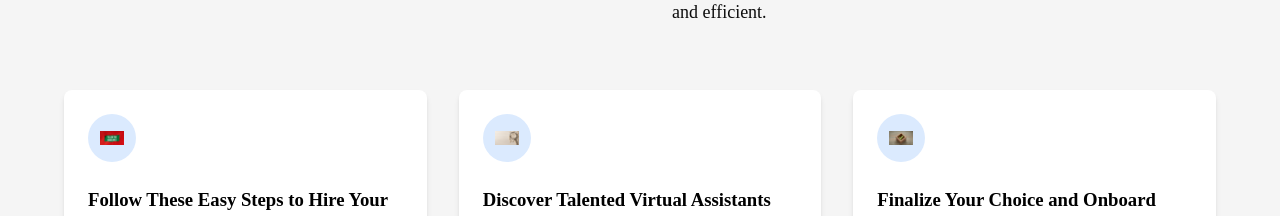
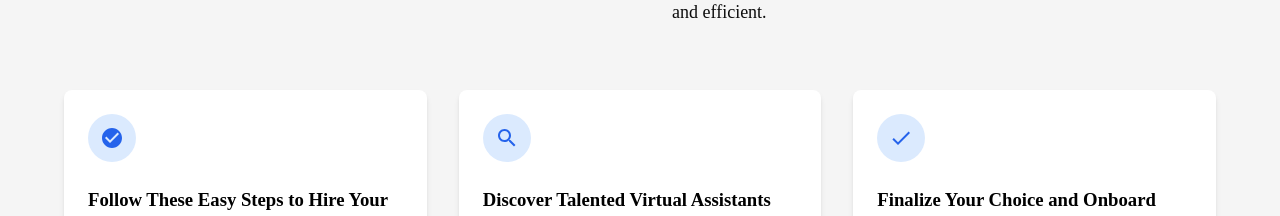
Before and after one commit to Lelcaren/Belyotte, a React (Vite) app: page /virtual-assistants in a window 1280 px wide. Shown: the part 1260-1476 px from the top of the page. Built offline with nearby package versions, Linux system fonts and the light colour scheme.

Commit message:
updated images

```diff
--- a/src/components/ExploreVa.jsx
+++ b/src/components/ExploreVa.jsx
@@ -73,7 +73,7 @@ const ExploreVa = ({ className = "" }) => {
       {/* Cards section */}
       <div className="w-full max-w-[1300px] flex flex-row flex-wrap items-stretch justify-center gap-8 z-10 text-left text-xl text-gray-800">
         <Column
-          placeholderImage="/public/find@2x.png"
+          placeholderImage="/find@2x.png"
           heading="Find the Perfect Virtual Assistant for Your Business Today"
           headingColor="#192c51"
           textDuisCursusMiQuisViverra="Our virtual assistants are skilled professionals ready to support your business with administrative tasks, customer service, and more."
@@ -83,7 +83,7 @@ const ExploreVa = ({ className = "" }) => {
           iconChevronRight="/icon--chevronright-1.svg"
         />
         <Column
-          placeholderImage="/public/unlock@2x.png"
+          placeholderImage="/unlock@2x.png"
           heading="Unlock Your Potential with Our Virtual Assistant Job Opportunities"
           headingColor="#192c51"
           textDuisCursusMiQuisViverra="Join our network of virtual assistants and take control of your career with flexible hours and competitive compensation."
@@ -93,7 +93,7 @@ const ExploreVa = ({ className = "" }) => {
           iconChevronRight="/icon--chevronright-1.svg"
         />
         <Column
-          placeholderImage="/public/diverse@2x.png"
+          placeholderImage="/diverse@2x.png"
           heading="Diverse Roles Available: Find Your Ideal Virtual Assistant Position"
           headingColor="#192c51"
           textDuisCursusMiQuisViverra="Browse our listings to discover exciting job opportunities tailored for your skills and experience in the virtual assistant field."
--- a/src/components/SimpleStepsVa.jsx
+++ b/src/components/SimpleStepsVa.jsx
@@ -1,10 +1,13 @@
 import PropTypes from "prop-types";
 
-const Column2 = ({ create, heading, text }) => {
+const Column2 = ({ icon, heading, text }) => {
   return (
     <div className="flex-1 rounded-lg bg-white shadow-md p-6 flex flex-col items-start justify-start gap-6">
       <div className="w-12 h-12 bg-blue-100 rounded-full flex items-center justify-center">
-        <img className="w-6 h-6 object-contain" alt="" src={create} />
+        {/* Using SVG icons instead of images */}
+        <div className="w-6 h-6 text-blue-600">
+          {icon}
+        </div>
       </div>
       <div className="self-stretch flex flex-col items-start justify-start gap-3">
         <h3 className="m-0 self-stretch relative text-xl font-semibold font-inherit leading-[150%] text-gray-800 mq450:text-base mq450:leading-[24px]">
@@ -19,12 +22,31 @@ const Column2 = ({ create, heading, text }) => {
 };
 
 Column2.propTypes = {
-  create: PropTypes.string.isRequired,
+  icon: PropTypes.node.isRequired,
   heading: PropTypes.string.isRequired,
   text: PropTypes.string.isRequired,
 };
 
 const SimpleStepsVa = ({ className = "" }) => {
+  // SVG icons for each step
+  const followIcon = (
+    <svg fill="currentColor" viewBox="0 0 24 24" className="w-6 h-6">
+      <path d="M12 2C6.48 2 2 6.48 2 12s4.48 10 10 10 10-4.48 10-10S17.52 2 12 2zm-2 15l-5-5 1.41-1.41L10 14.17l7.59-7.59L19 8l-9 9z"/>
+    </svg>
+  );
+
+  const discoverIcon = (
+    <svg fill="currentColor" viewBox="0 0 24 24" className="w-6 h-6">
+      <path d="M15.5 14h-.79l-.28-.27C15.41 12.59 16 11.11 16 9.5 16 5.91 13.09 3 9.5 3S3 5.91 3 9.5 5.91 16 9.5 16c1.61 0 3.09-.59 4.23-1.57l.27.28v.79l5 4.99L20.49 19l-4.99-5zm-6 0C7.01 14 5 11.99 5 9.5S7.01 5 9.5 5 14 7.01 14 9.5 11.99 14 9.5 14z"/>
+    </svg>
+  );
+
+  const finalizeIcon = (
+    <svg fill="currentColor" viewBox="0 0 24 24" className="w-6 h-6">
+      <path d="M9 16.2L4.8 12l-1.4 1.4L9 19 21 7l-1.4-1.4L9 16.2z"/>
+    </svg>
+  );
+
   return (
     <section
       className={`w-full bg-gray-50 overflow-hidden flex flex-col items-center justify-center py-24 px-16 box-border gap-16 relative rounded-lg mq750:py-16 mq750:px-8 mq750:box-border mq750:gap-10 mq450:gap-8 ${className}`}
@@ -50,17 +72,17 @@ const SimpleStepsVa = ({ className = "" }) => {
       <div className="self-stretch flex flex-col items-center justify-start">
         <div className="w-full max-w-[1312px] flex flex-row items-stretch justify-between gap-8 mq750:gap-6 mq450:flex-col">
           <Column2
-            create="/public/follow@2x.png"
+            icon={followIcon}
             heading="Follow These Easy Steps to Hire Your Virtual Assistant Today"
             text="Start by posting a job that outlines your requirements and expectations for the role."
           />
           <Column2
-            create="/public/discover@2x.png"
+            icon={discoverIcon}
             heading="Discover Talented Virtual Assistants Ready to Support Your Business"
             text="Browse through our curated list of skilled virtual assistants with verified credentials and reviews."
           />
           <Column2
-            create="/public/finalize@2x.png"
+            icon={finalizeIcon}
             heading="Finalize Your Choice and Onboard Your New Virtual Assistant Effortlessly"
             text="Review profiles, conduct interviews, and select the best fit for your team with our streamlined process."
           />
```
